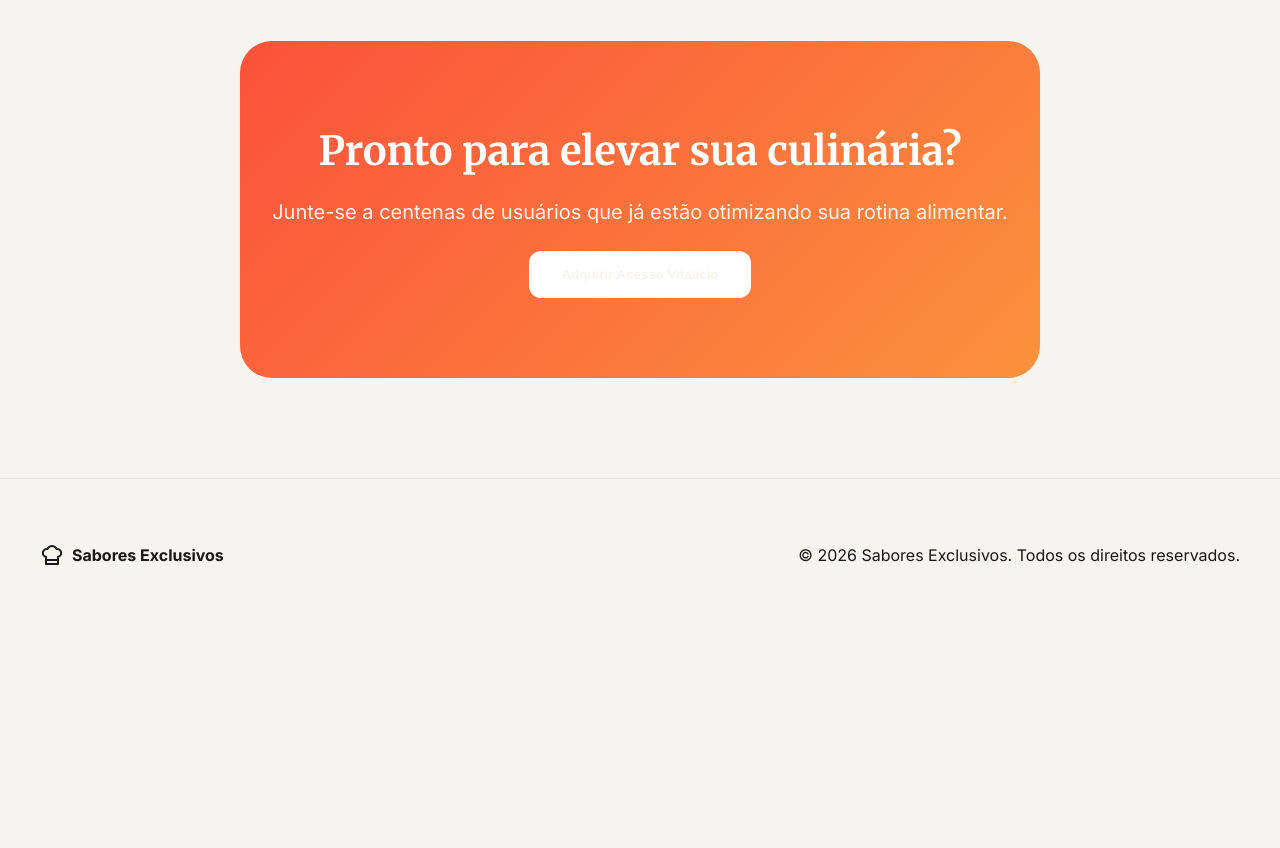
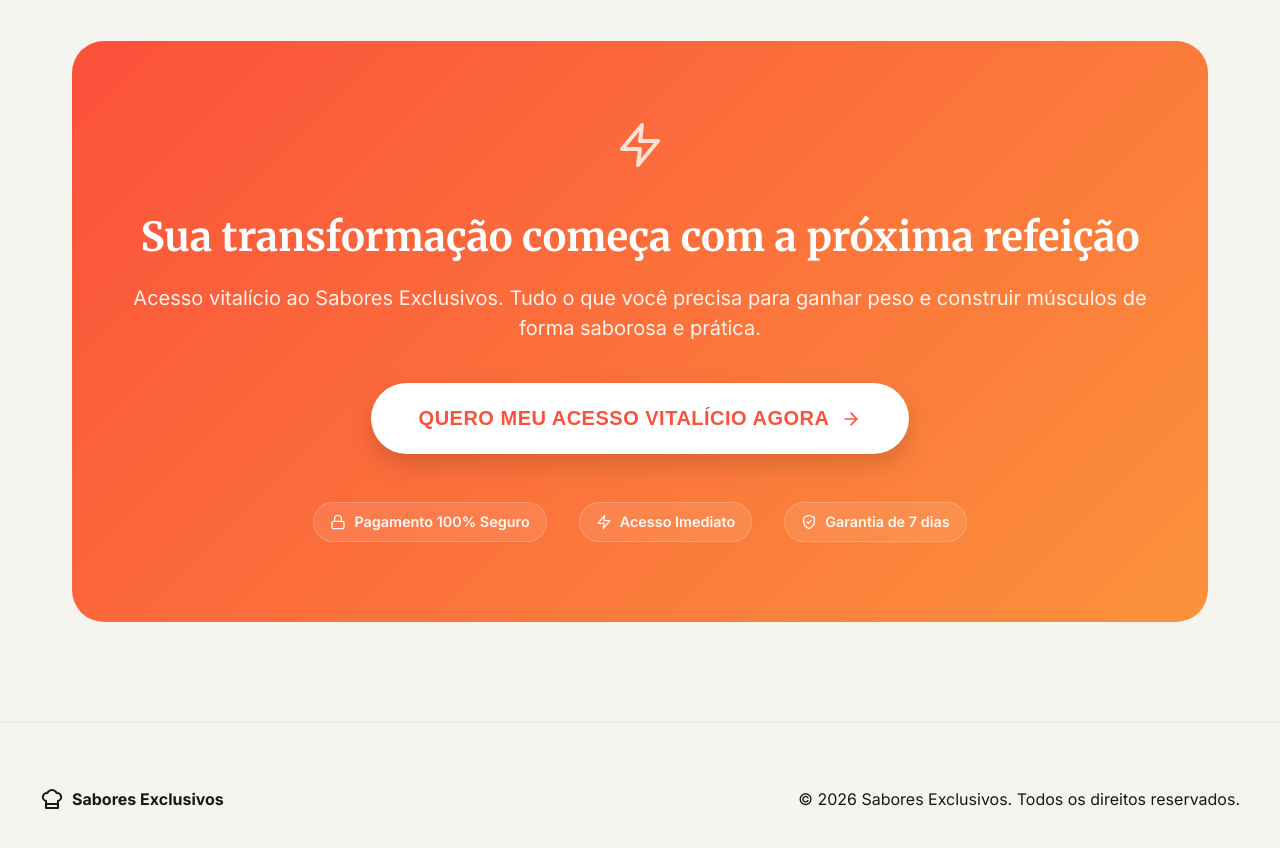
Before and after one commit to YohanSaibb026/LeadingPage, a React (Vite) app: page / in a window 1280 px wide. Shown: the part 5600-6448 px from the top of the page. Before the commit the page ends 6231 px from the top, so only its background shows below. Built offline with nearby package versions, Linux system fonts and the light colour scheme.

Commit message:
feat: add professional CTA section with trust markers and premium styles

```diff
--- a/src/App.css
+++ b/src/App.css
@@ -913,6 +913,76 @@
 .cta-card p {
     font-size: 1.25rem;
     opacity: 0.9;
+    margin-bottom: 2.5rem;
+}
+
+.btn-cta-premium {
+    background: white;
+    color: var(--primary);
+    border: none;
+    padding: 1.5rem 3rem;
+    border-radius: 50px;
+    font-weight: 800;
+    font-size: 1.25rem;
+    cursor: pointer;
+    transition: all 0.3s cubic-bezier(0.4, 0, 0.2, 1);
+    box-shadow: 0 10px 25px rgba(0, 0, 0, 0.15);
+    display: inline-flex;
+    align-items: center;
+    gap: 0.75rem;
+    text-transform: uppercase;
+    letter-spacing: 0.5px;
+}
+
+.btn-cta-premium:hover {
+    transform: translateY(-3px) scale(1.02);
+    box-shadow: 0 15px 35px rgba(0, 0, 0, 0.2);
+    background: #fff;
+    color: var(--primary-hover);
+}
+
+.btn-cta-premium:active {
+    transform: translateY(-1px);
+}
+
+.cta-guarantees {
+    display: flex;
+    justify-content: center;
+    gap: 2rem;
+    margin-top: 3rem;
+    flex-wrap: wrap;
+}
+
+.cta-guarantee-item {
+    display: flex;
+    align-items: center;
+    gap: 0.5rem;
+    font-size: 0.9rem;
+    font-weight: 600;
+    opacity: 0.95;
+    background: rgba(255, 255, 255, 0.1);
+    padding: 0.5rem 1rem;
+    border-radius: 100px;
+    backdrop-filter: blur(4px);
+    border: 1px solid rgba(255, 255, 255, 0.2);
+}
+
+@media (max-width: 640px) {
+    .cta-guarantees {
+        gap: 1rem;
+    }
+
+    .cta-guarantee-item {
+        font-size: 0.8rem;
+        padding: 0.4rem 0.8rem;
+    }
+
+    .btn-cta-premium {
+        font-size: 1rem;
+        padding: 1.2rem 2rem;
+        width: 100%;
+        justify-content: center;
+    }
 }
 
 /* Footer */
--- a/src/App.tsx
+++ b/src/App.tsx
@@ -1,5 +1,5 @@
 import React, { useState } from 'react';
-import { ChefHat, Smartphone, Zap, ShieldCheck, ArrowRight, Star, Send, Pause, MoreHorizontal, Heart, ChevronDown, CheckCircle2 } from 'lucide-react';
+import { ChefHat, Smartphone, Zap, ShieldCheck, ArrowRight, Star, Send, Pause, MoreHorizontal, Heart, ChevronDown, CheckCircle2, Lock } from 'lucide-react';
 import { useTranslation, Trans } from 'react-i18next';
 import heroDish from './assets/hero-dish.png';
 import heroApp from './assets/hero-app-mockup.png';
@@ -304,9 +304,28 @@ function App() {
             {/* CTA Section */}
             <section className="cta-section">
                 <div className="cta-card premium-gradient">
+                    <Zap size={48} className="cta-icon" style={{ marginBottom: '2rem', opacity: 0.8 }} />
                     <h2>{t('cta.title')}</h2>
                     <p>{t('cta.subtitle')}</p>
-                    <button className="btn-white">{t('cta.button')}</button>
+                    <button className="btn-cta-premium">
+                        {t('cta.button')}
+                        <ArrowRight size={20} />
+                    </button>
+
+                    <div className="cta-guarantees">
+                        <div className="cta-guarantee-item">
+                            <Lock size={16} />
+                            <span>{t('cta.guarantees.secure')}</span>
+                        </div>
+                        <div className="cta-guarantee-item">
+                            <Zap size={16} />
+                            <span>{t('cta.guarantees.access')}</span>
+                        </div>
+                        <div className="cta-guarantee-item">
+                            <ShieldCheck size={16} />
+                            <span>{t('cta.guarantees.warranty')}</span>
+                        </div>
+                    </div>
                 </div>
             </section>
 
--- a/src/locales/es.json
+++ b/src/locales/es.json
@@ -70,9 +70,14 @@
         }
     },
     "cta": {
-        "title": "¿Listo para elevar tu cocina?",
-        "subtitle": "Únete a cientos de usuarios que ya están optimizando su rutina alimentaria.",
-        "button": "Adquirir Acceso Vitalicio"
+        "title": "Tu transformación comienza con la próxima comida",
+        "subtitle": "Acceso de por vida a Sabores Exclusivos. Todo lo que necesitas para ganar peso y desarrollar músculo de forma sabrosa y práctica.",
+        "button": "Quiero mi Acceso de Por Vida Ahora",
+        "guarantees": {
+            "secure": "Pago 100% Seguro",
+            "access": "Acceso Inmediato",
+            "warranty": "Garantía de 7 días"
+        }
     },
     "footer": {
         "rights": "© 2026 Sabores Exclusivos. Todos los derechos reservados."
--- a/src/locales/pt.json
+++ b/src/locales/pt.json
@@ -74,9 +74,14 @@
         }
     },
     "cta": {
-        "title": "Pronto para elevar sua culinária?",
-        "subtitle": "Junte-se a centenas de usuários que já estão otimizando sua rotina alimentar.",
-        "button": "Adquirir Acesso Vitalício"
+        "title": "Sua transformação começa com a próxima refeição",
+        "subtitle": "Acesso vitalício ao Sabores Exclusivos. Tudo o que você precisa para ganhar peso e construir músculos de forma saborosa e prática.",
+        "button": "Quero meu Acesso Vitalício Agora",
+        "guarantees": {
+            "secure": "Pagamento 100% Seguro",
+            "access": "Acesso Imediato",
+            "warranty": "Garantia de 7 dias"
+        }
     },
     "footer": {
         "rights": "© 2026 Sabores Exclusivos. Todos os direitos reservados."
```
